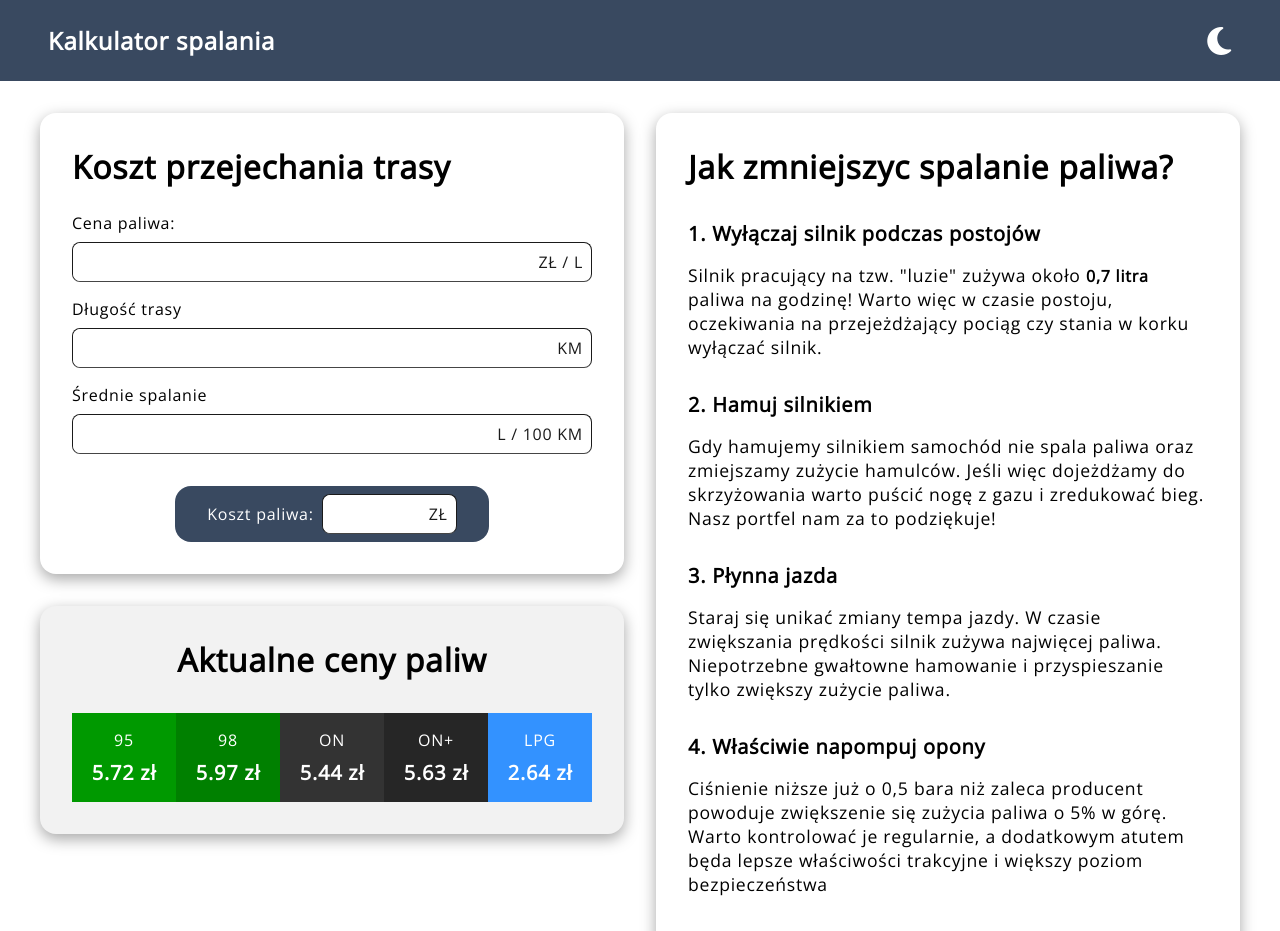
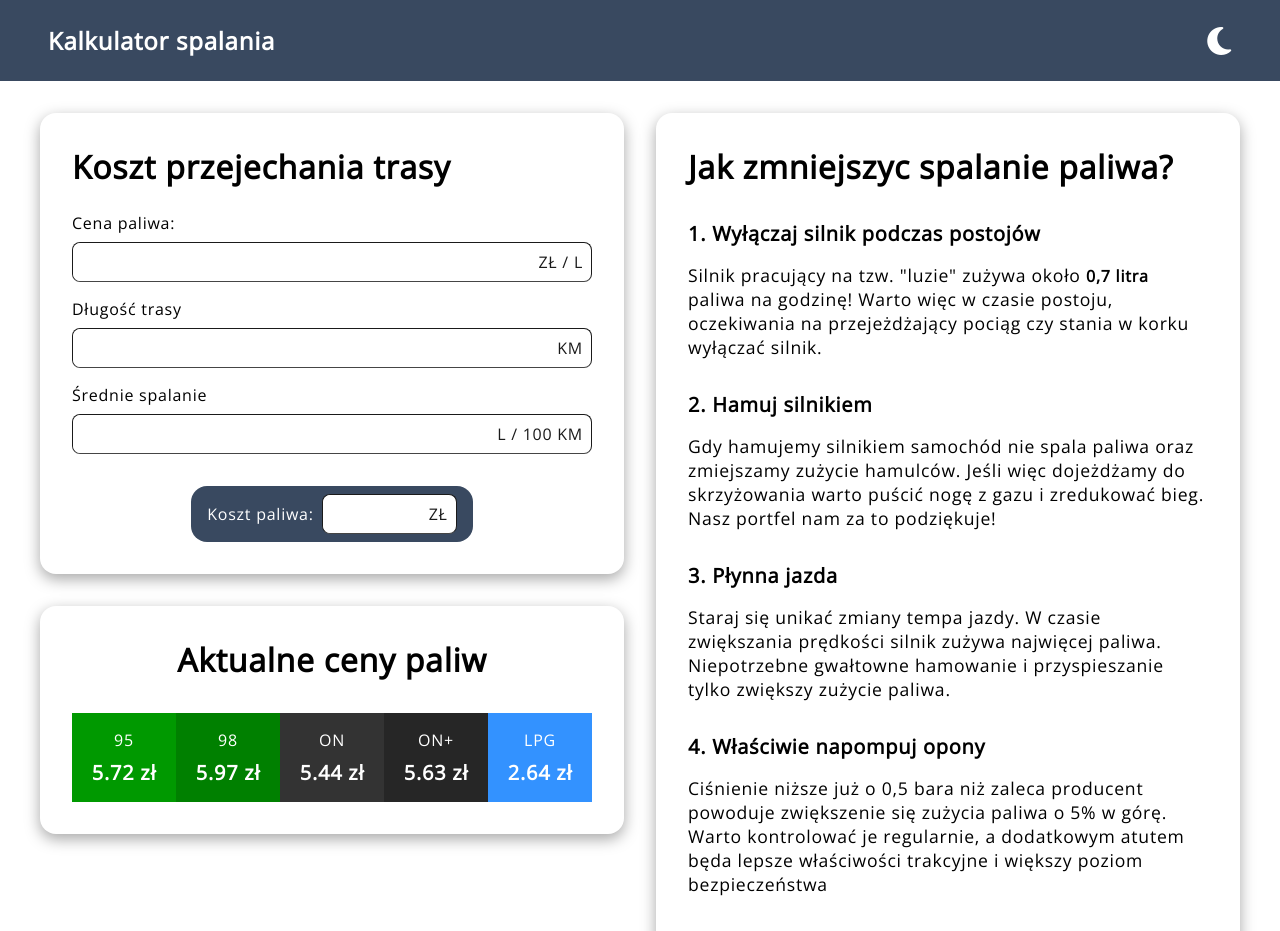
Before and after one commit to SpritS1/kalkulator-spalania, a React (Create React App) app: page / in a window 1280 px wide. Shown: the top 931 px of the page. Built offline with nearby package versions, Linux system fonts and the light colour scheme.

Commit message:
Update FuelPrices and Result styling

```diff
--- a/src/components/FuelCalc.js
+++ b/src/components/FuelCalc.js
@@ -47,15 +47,13 @@ const FuelCalc = ({fuelPrice, setFuelPrice}) => {
                     </div>
 
                     <div className="formula__result-section">
-
-                    <span className="formula__result-name">Koszt paliwa: </span>
+                        <span className="formula__result-name">Koszt paliwa: </span>
 
                         <div className="formula__input-wrapper">
                             <input type="text" className="formula__input result" value={fuelCost} readOnly/>
                             <span className='formula__input-unit'>ZŁ</span>
                         </div>
                     </div>
-
                 </form>
             </div>
 
--- a/src/components/FuelPrices.js
+++ b/src/components/FuelPrices.js
@@ -49,7 +49,6 @@ const Price = ({name, price, currency, color, setFuelPrice}) => {
         <div className="price" style={{color: color}} onClick={() => setFuelPrice(price)}>
             <span className='price__fuel-name'>{name}</span>
             <span className="price__amount">{price + ' ' + currency}</span>
-            {/* <span className="price__currency">zł</span> */}
         </div>
     )
 }
--- a/src/css/App.css
+++ b/src/css/App.css
@@ -140,7 +140,7 @@
   justify-content: center;
   align-items: center;
   border-radius: 16px;
-  padding: 0.5rem 2rem;
+  padding: 0.5rem 1rem;
   background: #394960;
   color: white;
 }
@@ -166,7 +166,7 @@
 .fuel-prices {
   grid-column: 1;
   grid-row: 2;
-  background: #f2f2f2;
+  background: white;
   box-shadow: rgba(0, 0, 0, 0.35) 0px 5px 15px;
   border-radius: 16px;
   padding: 1rem;
--- a/src/scss/App.scss
+++ b/src/scss/App.scss
@@ -156,7 +156,7 @@
         justify-content: center;
         align-items: center;
         border-radius: 16px;
-        padding: .5rem 2rem;
+        padding: .5rem 1rem;
         background: $accent-color;
         color: $white;
       }
@@ -188,7 +188,7 @@
 .fuel-prices {
   grid-column: 1;
   grid-row: 2;
-  background: $white-accent;
+  background: $white;
   box-shadow: $box-shadow;
   border-radius: 16px;
   padding: 1rem;
```
Also changed, not shown: 1 other file (tests, documents, lock files or other folders).
